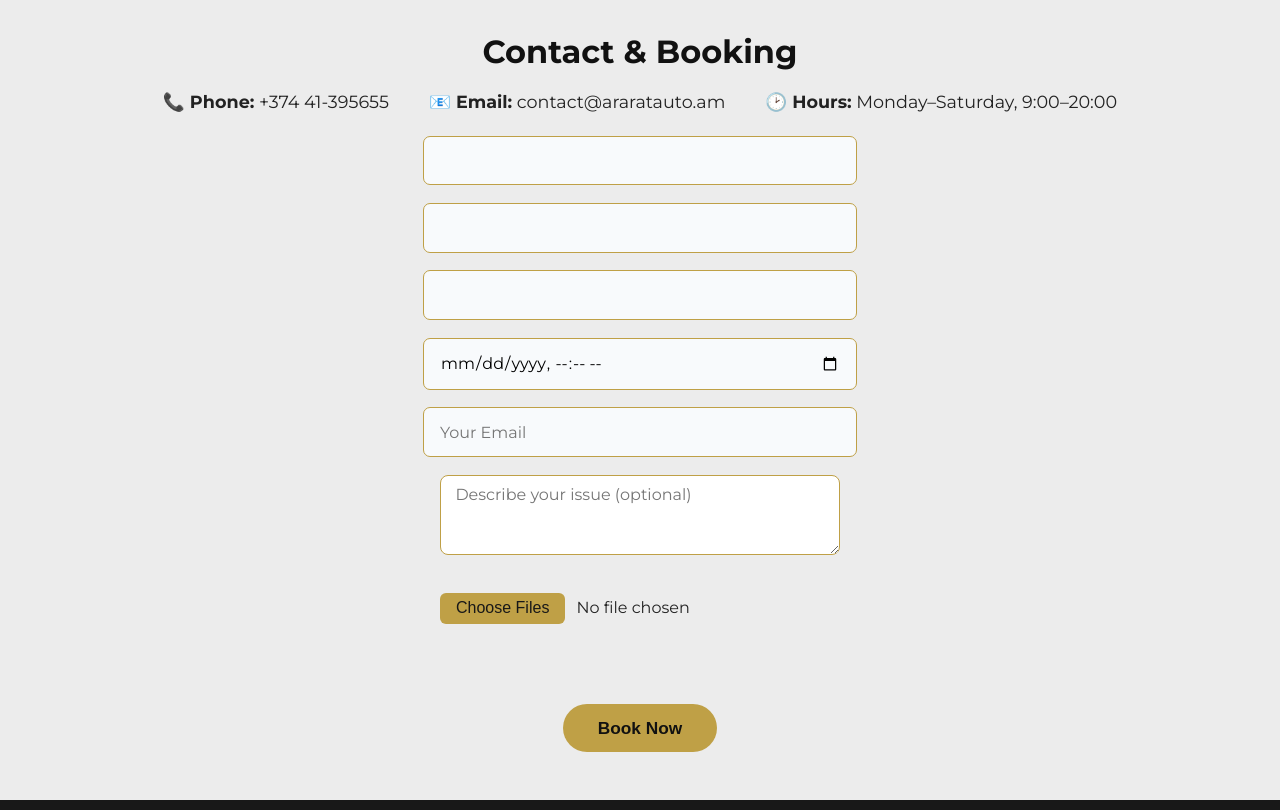
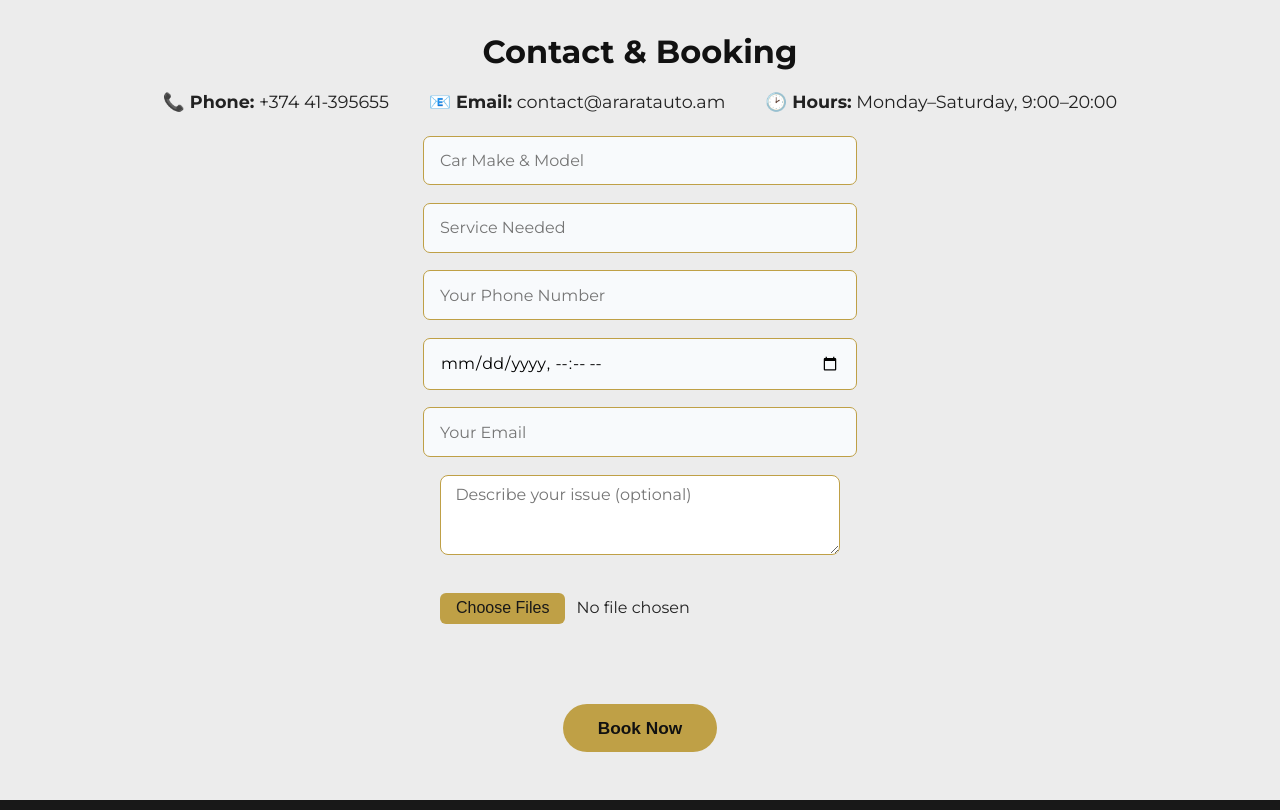
Before and after one commit to khatchig2o/Ararat-auto, a plain HTML site: page index.html in a window 1280 px wide. Shown: the part 3600-4410 px from the top of the page. Drawn offline with Linux system fonts and the light colour scheme.

Commit message:
great reset

```diff
--- a/index.html
+++ b/index.html
@@ -169,10 +169,10 @@
         </div>
       </div>
        <!-- Booking Form -->
-       <form id="bookingForm" action="/send/booking" method="POST" enctype="multipart/form-data">
-  <input type="text" name="car" required>
-  <input type="text" name="service" required>
-  <input type="tel" name="phone" required>
+       <form id="bookingForm" action="http://localhost:4000/send/booking" method="POST" enctype="multipart/form-data">
+  <input type="text" name="car" placeholder="Car Make & Model" required>
+  <input type="text" name="service" placeholder="Service Needed" required>
+  <input type="tel" name="phone" placeholder="Your Phone Number" required>
   <input type="datetime-local" name="time" required>
   <input type="email" name="email" placeholder="Your Email" required>
   <textarea name="comment" placeholder="Describe your issue (optional)"></textarea>
```
Also changed, not shown: 2 other files.
